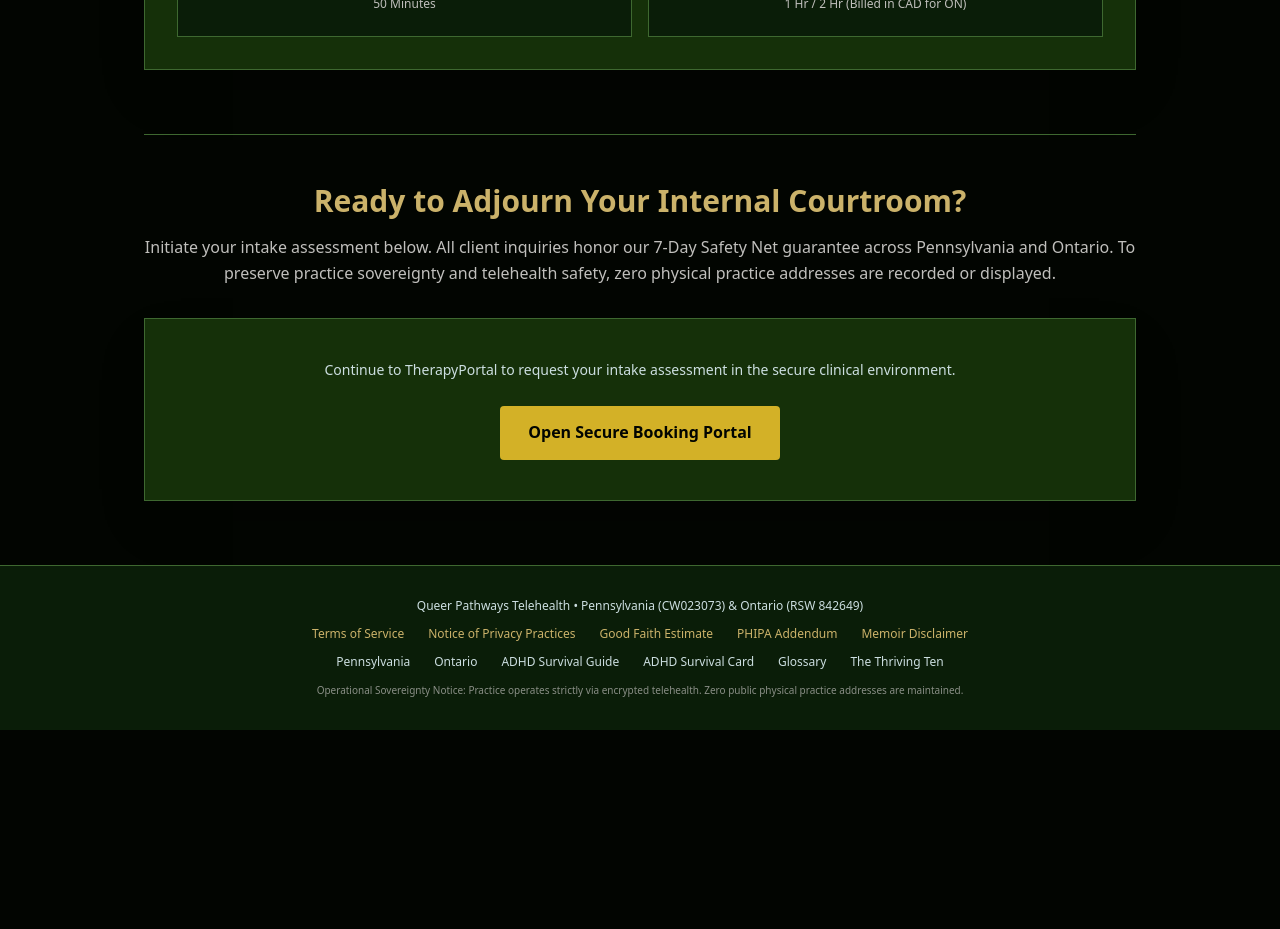
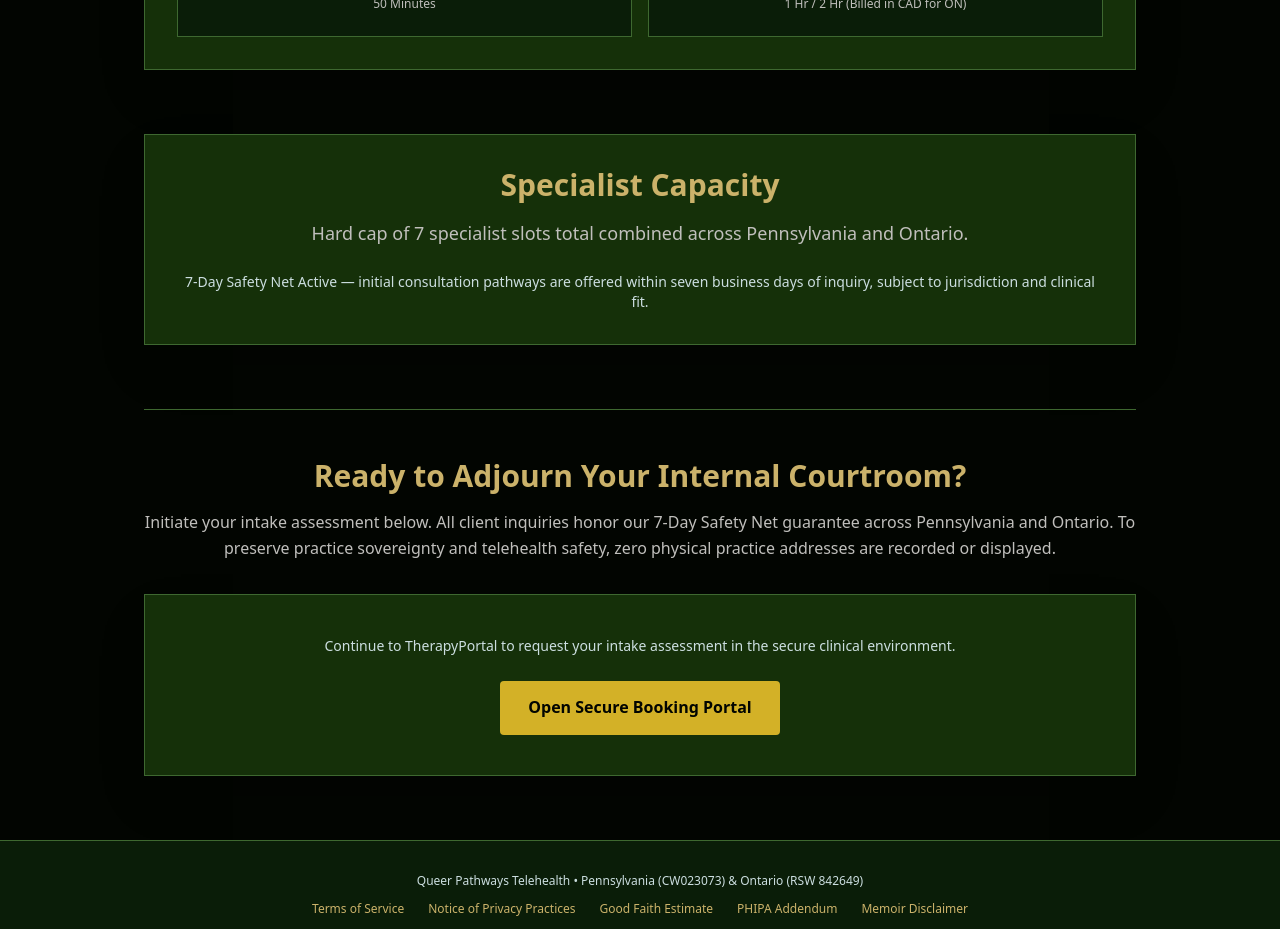
Before and after one commit to jonassaint-QP/QP-Clinical, a Next.js app: page / in a window 1280 px wide. Shown: the part 1440-2369 px from the top of the page. Before the commit the page ends 2170 px from the top, so only its background shows below. Built offline with nearby package versions, Linux system fonts and the light colour scheme.

Commit message:
chore: satisfy compliance audit capacity and safety-net copy

```diff
--- a/components/InteriorPage.tsx
+++ b/components/InteriorPage.tsx
@@ -44,7 +44,9 @@ export function InteriorPage({
         {note ? <p className="mt-8 border border-[#3E6830] bg-[#0A1D08] p-5 text-sm text-[#CCDEE0]">{note}</p> : null}
 
         <aside className="mt-12 border-t border-[#3E6830] pt-10 text-center">
-          <p className="mb-6 text-sm text-[#C0BFBC]">Initial consultation pathways are offered within seven business days of inquiry, subject to jurisdiction and clinical fit.</p>
+          <p className="mb-6 text-sm text-[#C0BFBC]">
+            Hard cap of 7 specialist slots total combined across Pennsylvania and Ontario. Initial consultation pathways are offered within seven business days of inquiry, subject to jurisdiction and clinical fit.
+          </p>
           <a href="/#therapy-notes-widget" className="btn-somatic-primary">
             Adjourn the Courtroom — Book Your Intake Assessment
           </a>
--- a/pages/index.tsx
+++ b/pages/index.tsx
@@ -104,6 +104,19 @@ export default function LandingPage() {
             </div>
           </section>
 
+          {/* Capacity and Safety Net */}
+          <section className="my-16 border border-[#3E6830] bg-[#153009] p-8 shadow-2xl">
+            <h2 className="mb-4 text-center text-3xl font-bold text-[#CBB26A]">
+              Specialist Capacity
+            </h2>
+            <p className="mb-6 text-center text-lg leading-relaxed text-[#C0BFBC]">
+              Hard cap of 7 specialist slots total combined across Pennsylvania and Ontario.
+            </p>
+            <p className="text-center text-sm text-[#CCDEE0]">
+              7-Day Safety Net Active — initial consultation pathways are offered within seven business days of inquiry, subject to jurisdiction and clinical fit.
+            </p>
+          </section>
+
           {/* Base Booking Anchor Component */}
           <section id="therapy-notes-widget" className="mt-16 scroll-mt-24 border-t border-[#3E6830] pt-12">
             <div className="text-center">
```
